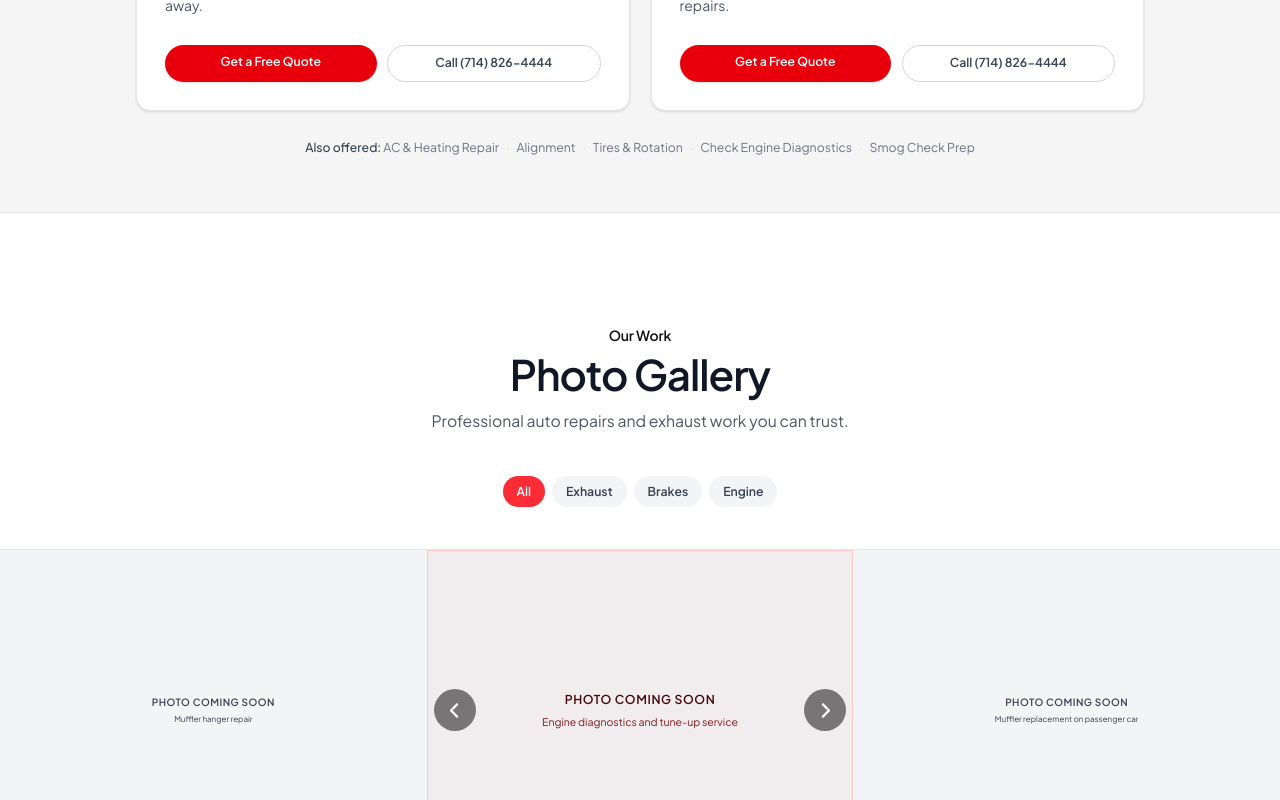
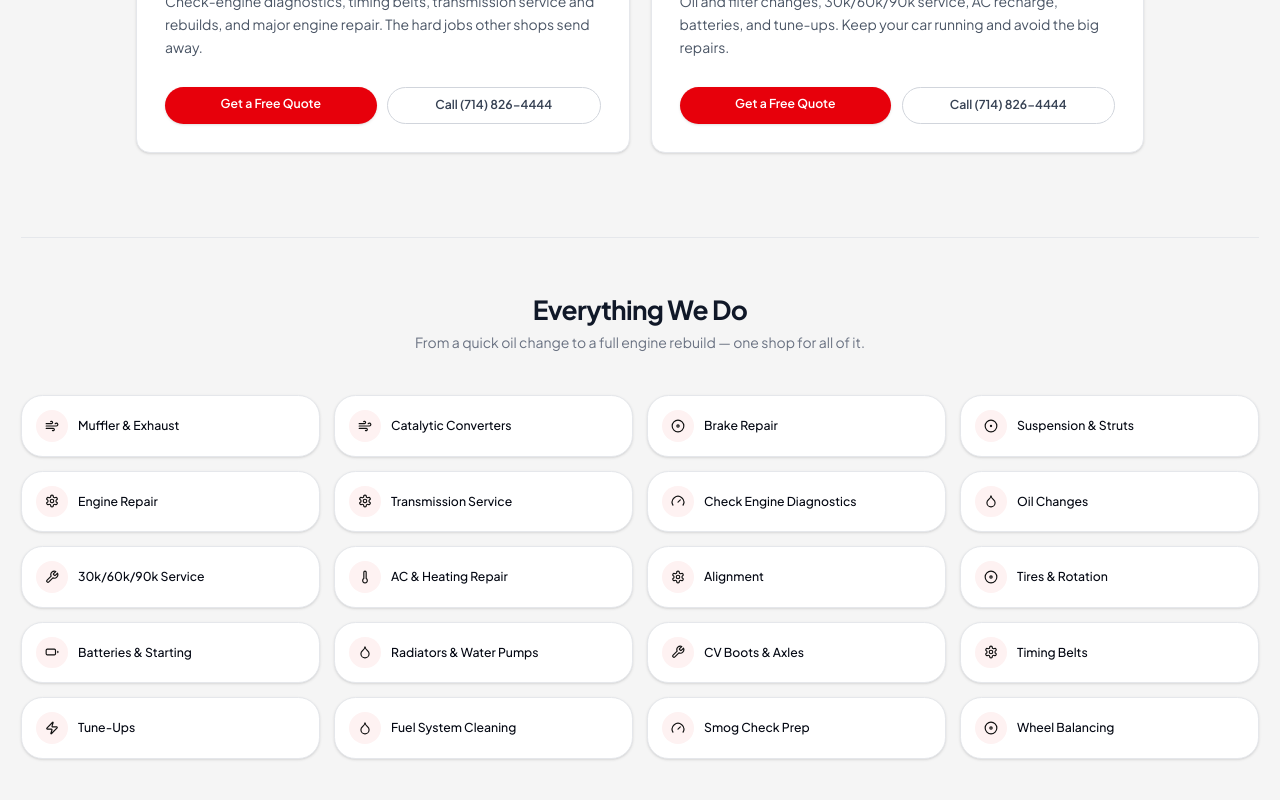
Before and after one commit to sergiio01024-lgtm/anaheim-auto-repair, a React (Vite) app: page / in a window 1280 px wide. Shown: the part 2800-3600 px from the top of the page. Built offline with nearby package versions, Linux system fonts and the light colour scheme.

Commit message:
Services: add icons + full service grid

```diff
--- a/src/components/ServicePanels.tsx
+++ b/src/components/ServicePanels.tsx
@@ -1,5 +1,17 @@
 import React from "react";
 import { ScrollReveal } from "./ScrollReveal";
+import {
+  Wind,
+  Disc,
+  Settings,
+  Wrench,
+  Droplet,
+  Gauge,
+  Thermometer,
+  Battery,
+  Zap,
+  CircleDot
+} from "lucide-react";
 
 const cardsData = [
   {
@@ -7,33 +19,52 @@ const cardsData = [
     title: "Muffler & Exhaust Repair",
     subtitle: "Muffler replacement, catalytic converters, and full exhaust work — our specialty for over 45 years. We fix the rattle, the roar, and the check-engine light.",
     photo: "/photos/placeholder.jpg",
+    icon: Wind,
   },
   {
     eyebrow: "BRAKES & SUSPENSION",
     title: "Brakes & Suspension",
     subtitle: "Brake pads, rotors, shocks, struts, alignment, and steering. Stop safely and ride smooth — inspected and done right the first time.",
     photo: "/photos/placeholder.jpg",
+    icon: Disc,
   },
   {
     eyebrow: "ENGINE & TRANSMISSION",
     title: "Engine & Transmission",
     subtitle: "Check-engine diagnostics, timing belts, transmission service and rebuilds, and major engine repair. The hard jobs other shops send away.",
     photo: "/photos/placeholder.jpg",
+    icon: Settings,
   },
   {
     eyebrow: "MAINTENANCE",
     title: "Oil Changes & Maintenance",
     subtitle: "Oil and filter changes, 30k/60k/90k service, AC recharge, batteries, and tune-ups. Keep your car running and avoid the big repairs.",
     photo: "/photos/placeholder.jpg",
+    icon: Wrench,
   },
 ];
 
-const alsoOffered = [
-  "AC & Heating Repair",
-  "Alignment",
-  "Tires & Rotation",
-  "Check Engine Diagnostics",
-  "Smog Check Prep",
+const fullServices = [
+  { name: "Muffler & Exhaust", icon: Wind },
+  { name: "Catalytic Converters", icon: Wind },
+  { name: "Brake Repair", icon: Disc },
+  { name: "Suspension & Struts", icon: CircleDot },
+  { name: "Engine Repair", icon: Settings },
+  { name: "Transmission Service", icon: Settings },
+  { name: "Check Engine Diagnostics", icon: Gauge },
+  { name: "Oil Changes", icon: Droplet },
+  { name: "30k/60k/90k Service", icon: Wrench },
+  { name: "AC & Heating Repair", icon: Thermometer },
+  { name: "Alignment", icon: Settings },
+  { name: "Tires & Rotation", icon: Disc },
+  { name: "Batteries & Starting", icon: Battery },
+  { name: "Radiators & Water Pumps", icon: Droplet },
+  { name: "CV Boots & Axles", icon: Wrench },
+  { name: "Timing Belts", icon: Settings },
+  { name: "Tune-Ups", icon: Zap },
+  { name: "Fuel System Cleaning", icon: Droplet },
+  { name: "Smog Check Prep", icon: Gauge },
+  { name: "Wheel Balancing", icon: Disc }
 ];
 
 export function ServicePanels() {
@@ -43,7 +74,7 @@ export function ServicePanels() {
   };
 
   return (
-    <div id="services" className="service-card-section bg-gray-50 dark:bg-gray-950/40 border-y border-gray-200 dark:border-white/5">
+    <div id="services" className="service-card-section bg-gray-50 dark:bg-gray-950/40 border-y border-gray-200 dark:border-white/5 animate-fade-in">
       <ScrollReveal>
         {/* Section header */}
         <div className="service-card-section-header">
@@ -57,7 +88,9 @@ export function ServicePanels() {
 
         {/* 2×2 card grid */}
         <div className="service-card-grid items-stretch">
-          {cardsData.map((card, idx) => (
+          {cardsData.map((card, idx) => {
+            const CardIcon = card.icon;
+            return (
               <div
                 key={idx}
                 className="service-card flex flex-col bg-white dark:bg-zinc-900 border border-gray-200 dark:border-white/10 rounded-2xl p-6 md:p-8 shadow-sm hover:shadow-md transition-all duration-300 hover:-translate-y-1"
@@ -72,10 +105,15 @@ export function ServicePanels() {
                   </span>
                 </div>
 
-              {/* Eyebrow Label */}
-              <span className="text-xs font-bold tracking-widest uppercase text-red-650 dark:text-red-400 block mb-2">
+                {/* Eyebrow Label & Icon */}
+                <div className="flex items-start justify-between gap-4 mb-2">
+                  <span className="text-xs font-bold tracking-widest uppercase text-red-650 dark:text-red-400 block pt-1">
                     {card.eyebrow}
                   </span>
+                  <div className="flex size-10 items-center justify-center rounded-lg bg-red-50 dark:bg-red-950/20 text-red-650 dark:text-red-400 shrink-0">
+                    <CardIcon className="size-5" />
+                  </div>
+                </div>
 
                 {/* Title */}
                 <h3 className="text-xl sm:text-2xl font-bold mb-3 leading-tight text-gray-900 dark:text-white">
@@ -104,22 +142,39 @@ export function ServicePanels() {
                   </a>
                 </div>
               </div>
-          ))}
+            );
+          })}
         </div>
 
-        {/* Also-offered compact list */}
-        <div className="also-offered">
-          <p className="text-sm text-gray-500 dark:text-gray-400">
-            <span className="font-medium text-gray-700 dark:text-gray-300">Also offered: </span>
-            {alsoOffered.map((service, i) => (
-              <span key={i}>
-                {service}
-                {i < alsoOffered.length - 1 && (
-                  <span className="mx-2 text-gray-300 dark:text-gray-600">·</span>
-                )}
+        {/* Full Service List Grid */}
+        <div className="mt-24 pt-16 border-t border-gray-200 dark:border-white/5">
+          <div className="mx-auto max-w-2xl text-center mb-12">
+            <h3 className="text-2xl font-bold tracking-tight text-gray-900 dark:text-white sm:text-3xl">
+              Everything We Do
+            </h3>
+            <p className="mt-2 text-base text-gray-500 dark:text-gray-400">
+              From a quick oil change to a full engine rebuild — one shop for all of it.
+            </p>
+          </div>
+
+          <div className="grid grid-cols-1 sm:grid-cols-2 md:grid-cols-4 gap-4">
+            {fullServices.map((service, i) => {
+              const ServiceIcon = service.icon;
+              return (
+                <div
+                  key={i}
+                  className="flex items-center gap-3 bg-white dark:bg-zinc-900/50 border border-gray-200 dark:border-white/5 p-4 rounded-xl shadow-sm hover:shadow-md transition-all duration-200 hover:-translate-y-0.5"
+                >
+                  <div className="flex size-9 items-center justify-center rounded-lg bg-red-50 dark:bg-red-950/20 text-red-655 dark:text-red-400 shrink-0">
+                    <ServiceIcon className="size-4" />
+                  </div>
+                  <span className="text-sm font-medium text-gray-950 dark:text-gray-200">
+                    {service.name}
                   </span>
-            ))}
-          </p>
+                </div>
+              );
+            })}
+          </div>
         </div>
       </ScrollReveal>
     </div>
```
Lines whose indentation alone changed are shown as unchanged.
